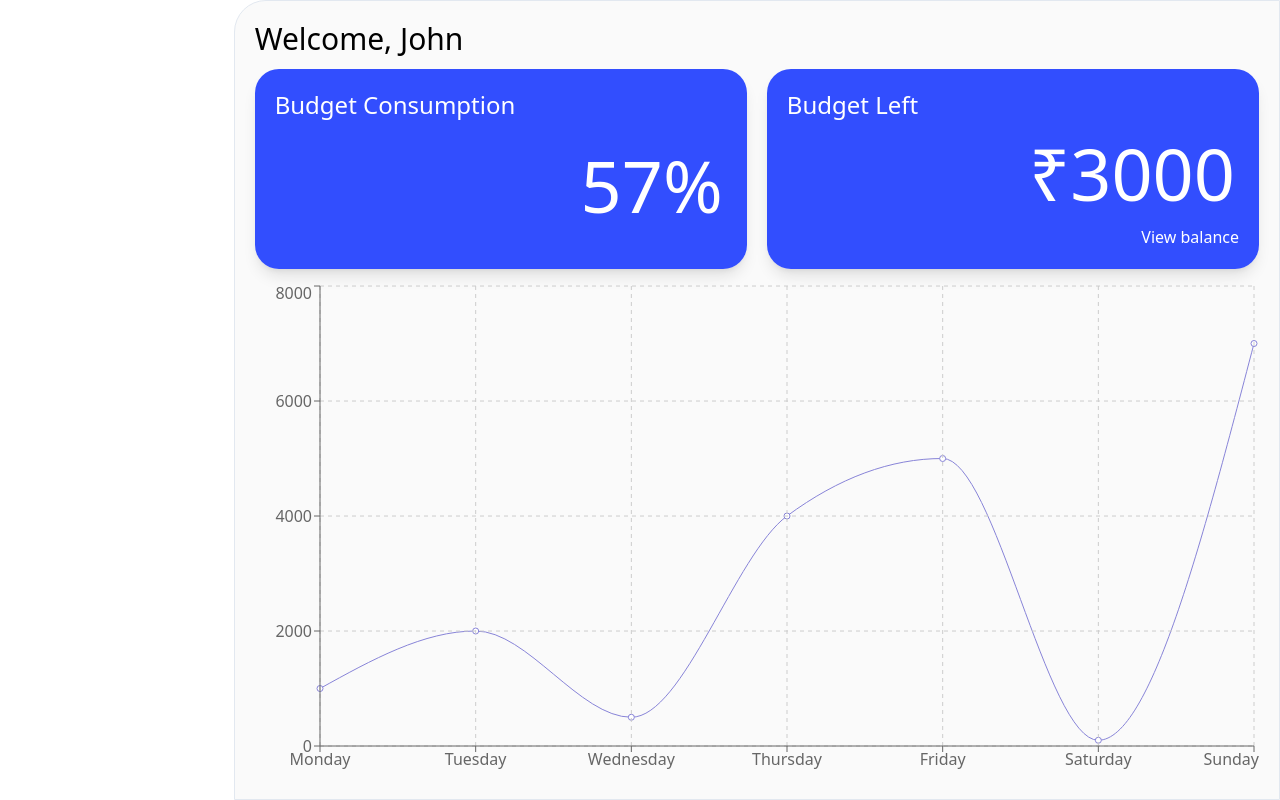
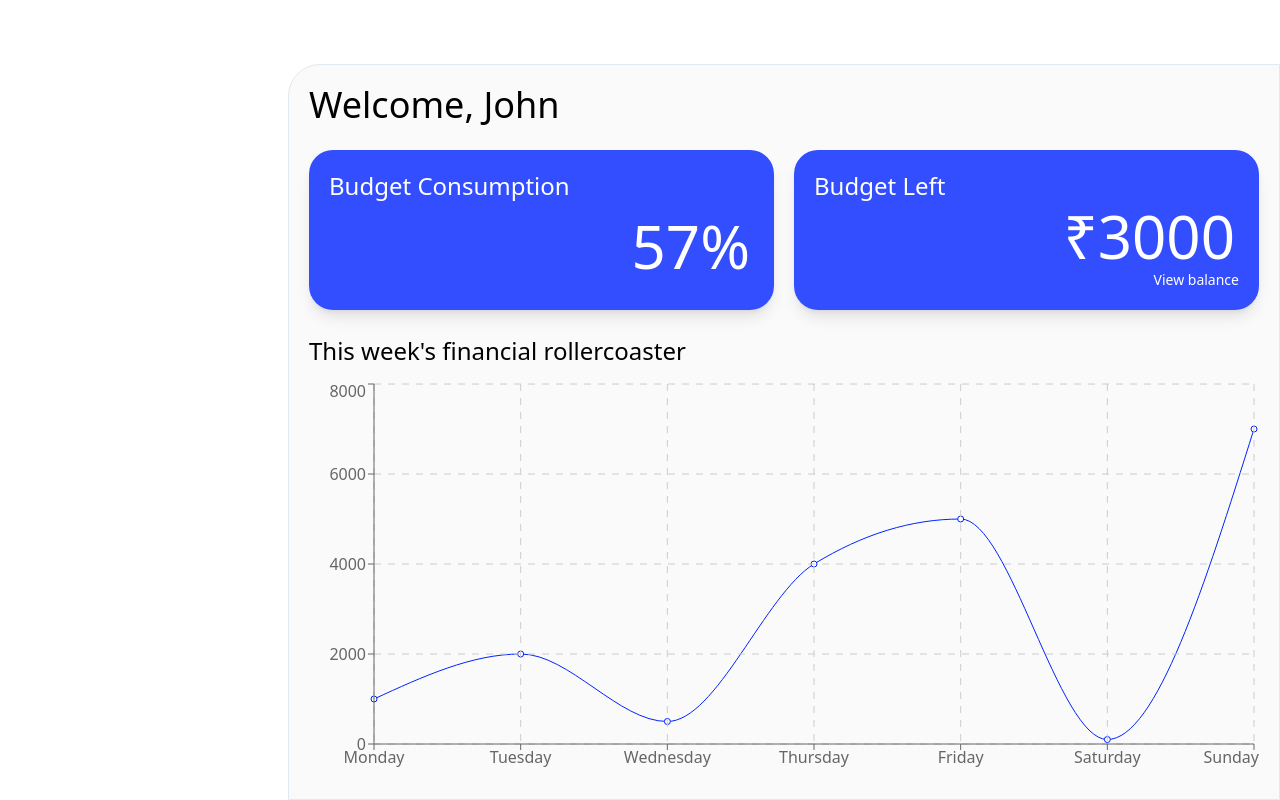
Before and after one commit to dhruvkaushik305/Finify, a Next.js app: page /dashboard in a window 1280 px wide. Built offline with nearby package versions, Linux system fonts and the light colour scheme.

Commit message:
general stying/layout fixes

```diff
--- a/app/dashboard/BalanceButton.tsx
+++ b/app/dashboard/BalanceButton.tsx
@@ -8,7 +8,7 @@ export default function BalanceButton() {
     return user.balance;
   };
   return (
-    <div className="self-end">
+    <div className="self-end text-sm">
       {show ? (
         <p onClick={() => setShow(false)}>
           Available Balance: &#8377;{fetchBalance()}
--- a/app/dashboard/Graph.tsx
+++ b/app/dashboard/Graph.tsx
@@ -8,14 +8,15 @@ import {
   XAxis,
   YAxis,
 } from "recharts";
+import React from "react";
 import { expenditure } from "../lib/data";
 
-export default function Graph() {
+function Graph() {
   return (
-    <ResponsiveContainer width="100%" height={500} className="h-full">
+    <ResponsiveContainer width="100%" height={400} className="h-full">
       <LineChart data={expenditure}>
-        <Line type="monotone" dataKey="amount" stroke="#8884d8" />
-        <CartesianGrid stroke="#ccc" strokeDasharray="4" />
+        <Line type="monotone" dataKey="amount" stroke="#0023FF" />
+        <CartesianGrid stroke="#ccc" strokeDasharray="7" />
         <XAxis dataKey="day" />
         <YAxis />
         <Tooltip animationDuration={500} />
@@ -23,3 +24,5 @@ export default function Graph() {
     </ResponsiveContainer>
   );
 }
+
+export default React.memo(Graph);
--- a/app/dashboard/layout.tsx
+++ b/app/dashboard/layout.tsx
@@ -1,9 +1,9 @@
 export default function Layout({ children }: { children: React.ReactNode }) {
   return (
     <main className="flex flex-col h-screen">
-      <nav className="h-[4rem]"></nav>
+      <nav className="min-h-[4rem]"></nav>
       <section className="flex grow h-full">
-        <nav className="w-[18rem] h-full"></nav>
+        <nav className="min-w-[18rem] h-full"></nav>
         {children}
       </section>
     </main>
--- a/app/dashboard/page.tsx
+++ b/app/dashboard/page.tsx
@@ -8,24 +8,31 @@ export default async function Page() {
   const percentageSpent = Math.round((spent / budget) * 100);
 
   return (
-    <main className="flex flex-col gap-3 rounded-tl-[2rem] w-full p-5 bg-[#FAFAFA]  border border-slate-200">
-      <header className="text-3xl">Welcome, {user.name.split(" ")[0]}</header>
+    <main className="flex flex-col justify-between rounded-tl-[2rem] w-full p-5 bg-[#FAFAFA]  border border-slate-200">
+      <header className="text-4xl font-medium">
+        Welcome, {user.name.split(" ")[0]}
+      </header>
       <section className="grid grid-cols-2 gap-5">
-        <div className="bg-secondary/80 text-white min-h-[200px] w-full rounded-3xl p-5 flex flex-col shadow-lg">
+        <div className="bg-secondary/80 text-white min-h-[150px] w-full rounded-3xl p-5 flex flex-col shadow-lg">
           <p className="text-2xl font-medium">Budget Consumption</p>
-          <p className="text-right text-7xl grow flex items-center justify-end rounded-xl p-1">
+          <p className="text-right text-6xl grow flex items-center justify-end rounded-xl p-1">
             {percentageSpent}%
           </p>
         </div>
-        <div className="bg-secondary/80 text-white min-h-[200px] w-full rounded-3xl p-5 flex flex-col shadow-lg">
+        <div className="bg-secondary/80 text-white min-h-[150px] w-full rounded-3xl p-5 flex flex-col shadow-lg">
           <p className="text-2xl font-medium">Budget Left</p>
-          <p className="text-right text-7xl grow flex items-center justify-end rounded-xl p-1">
+          <p className="text-right text-6xl grow flex items-center justify-end rounded-xl p-1">
             &#8377;{budget - spent}
           </p>
           <BalanceButton />
         </div>
       </section>
-      <Graph />
+      <section className="flex flex-col gap-3 items-start">
+        <header className="text-2xl font-medium">
+          This week&apos;s financial rollercoaster
+        </header>
+        <Graph />
+      </section>
     </main>
   );
 }
```
